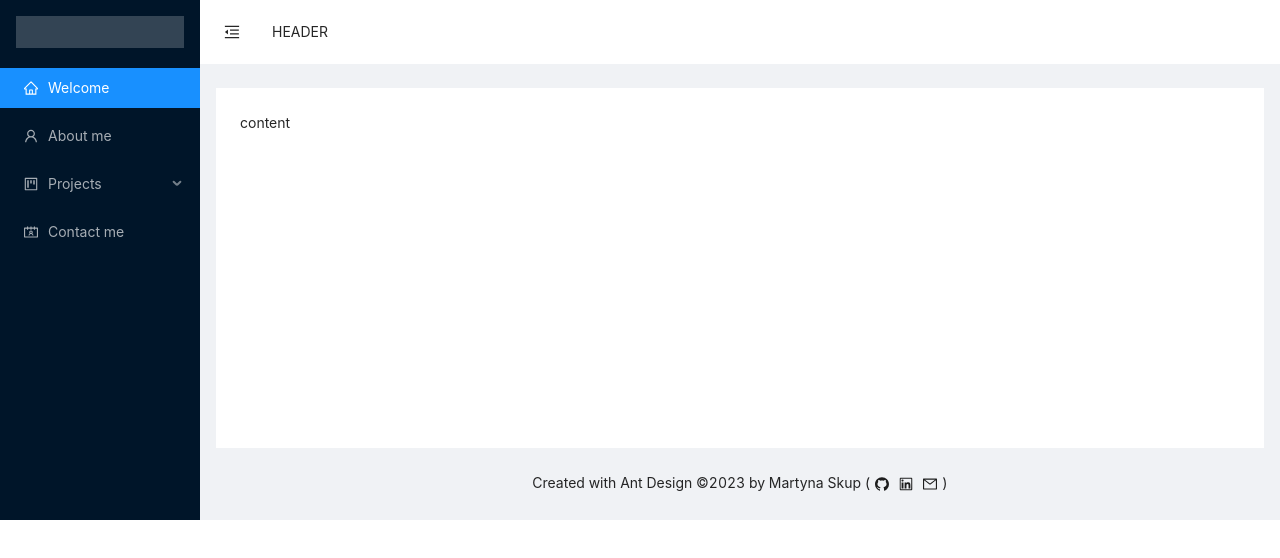
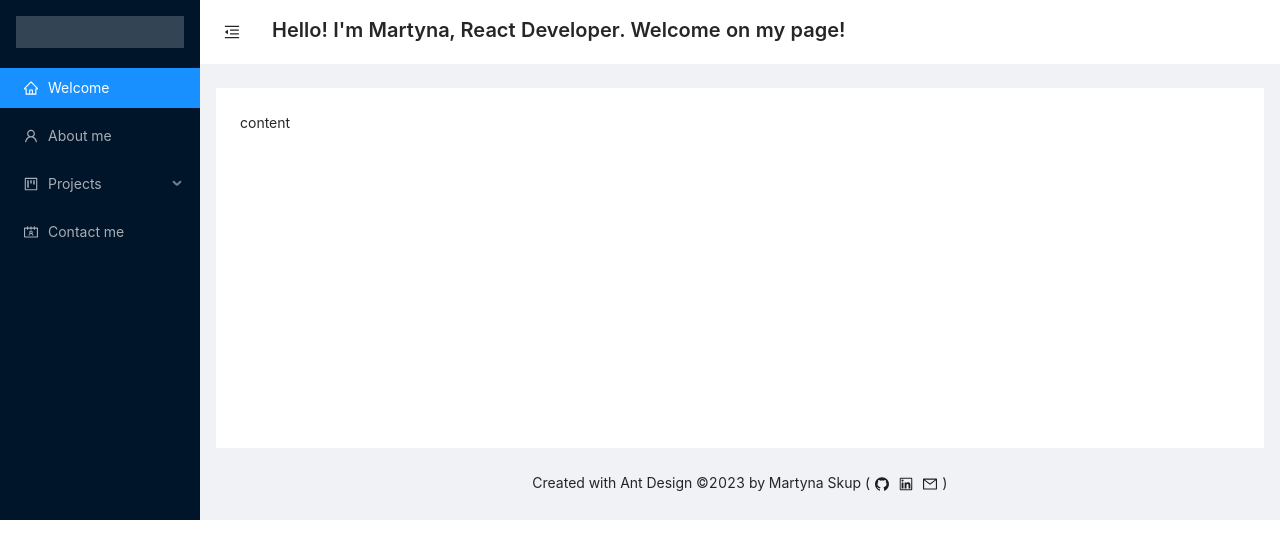
Before and after one commit to martynaskup/martynaskup.github.io, a React (Create React App) app: page / in a window 1280 px wide. Shown: the top 558 px of the page. Built offline with nearby package versions, Linux system fonts and the light colour scheme.

Commit message:
Update app header

```diff
--- a/src/components/mainLayout/AppHeader.tsx
+++ b/src/components/mainLayout/AppHeader.tsx
@@ -1,5 +1,5 @@
 import { FC } from 'react';
-import { Button, Layout, Space } from 'antd';
+import { Button, Layout, Space, Typography } from 'antd';
 import { MenuFoldOutlined, MenuUnfoldOutlined } from '@ant-design/icons';
 
 const AppHeader: FC<{
@@ -11,7 +11,7 @@ const AppHeader: FC<{
       className="site-layout-sub-header-background"
       style={{ padding: 0 }}
     >
-      <Space>
+      <Space align="baseline">
         <Button
           type="text"
           icon={collapsed ? <MenuUnfoldOutlined /> : <MenuFoldOutlined />}
@@ -22,7 +22,9 @@ const AppHeader: FC<{
             height: 64,
           }}
         />
-        HEADER
+        <Typography.Title level={1} style={{ fontSize: '20px' }}>
+          Hello! I'm Martyna, React Developer. Welcome on my page!
+        </Typography.Title>
       </Space>
     </Layout.Header>
   );
```
